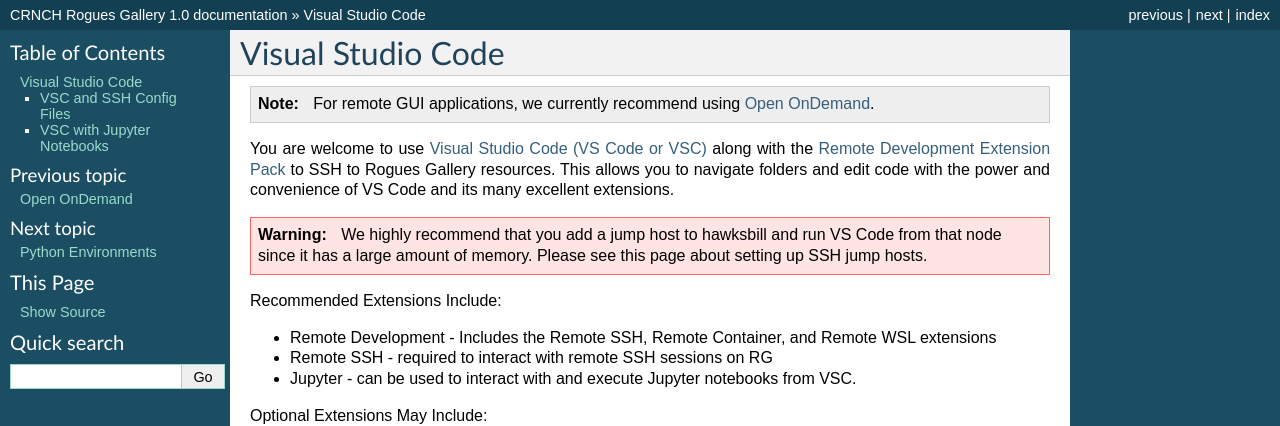
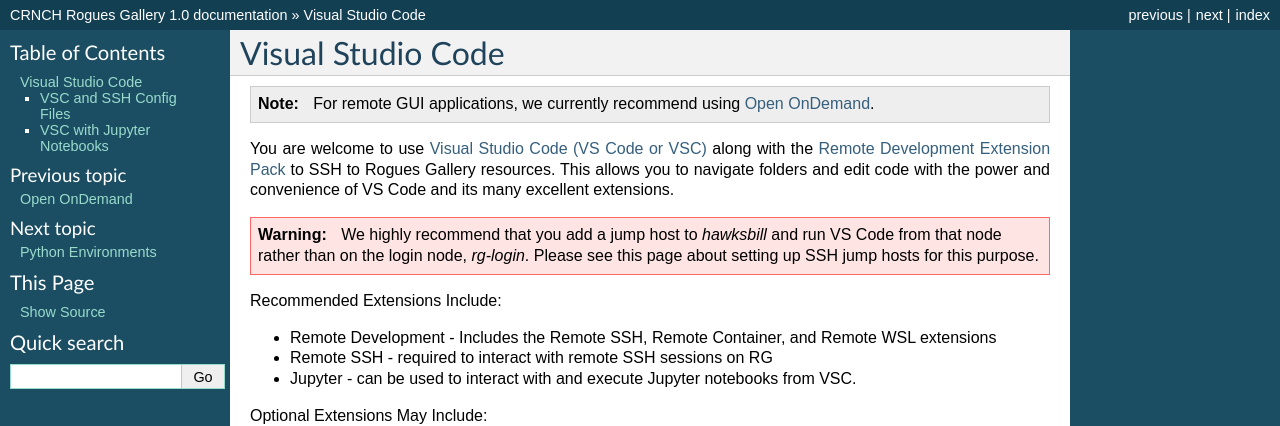
Before and after one commit to gt-crnch-rg/read-the-docs, a Sphinx documentation site: the page built from docs/general/visual-studio-code.rst, in a window 1280 px wide. Shown: the top 426 px of the page. Built offline with Sphinx 7.4.7, drawn with Linux system fonts in a browser that asks for light colours; pages that are not in the unit, such as notebooks, are missing from menus.

Commit message:
Update visual-studio-code.rst

```diff
--- a/docs/general/visual-studio-code.rst
+++ b/docs/general/visual-studio-code.rst
@@ -10,7 +10,7 @@
 and edit code with the power and convenience of VS Code and its many excellent extensions.
 
 .. warning::
-    We highly recommend that you add a jump host to hawksbill and run VS Code from that node since it has a large amount of memory. Please see this page about setting up SSH jump hosts.
+    We highly recommend that you add a jump host to `hawksbill` and run VS Code from that node rather than on the login node, `rg-login`. Please see this page about setting up SSH jump hosts for this purpose.
 
 Recommended Extensions Include:
 
```
